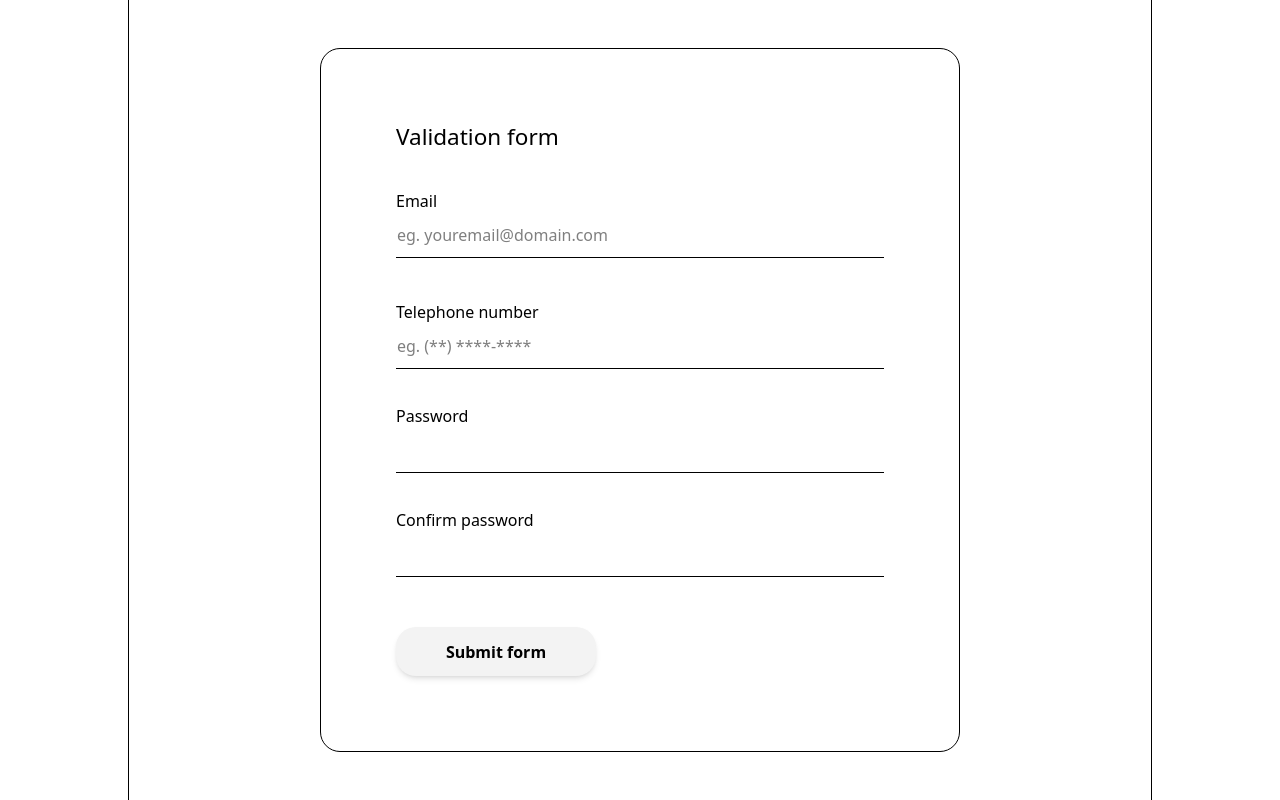
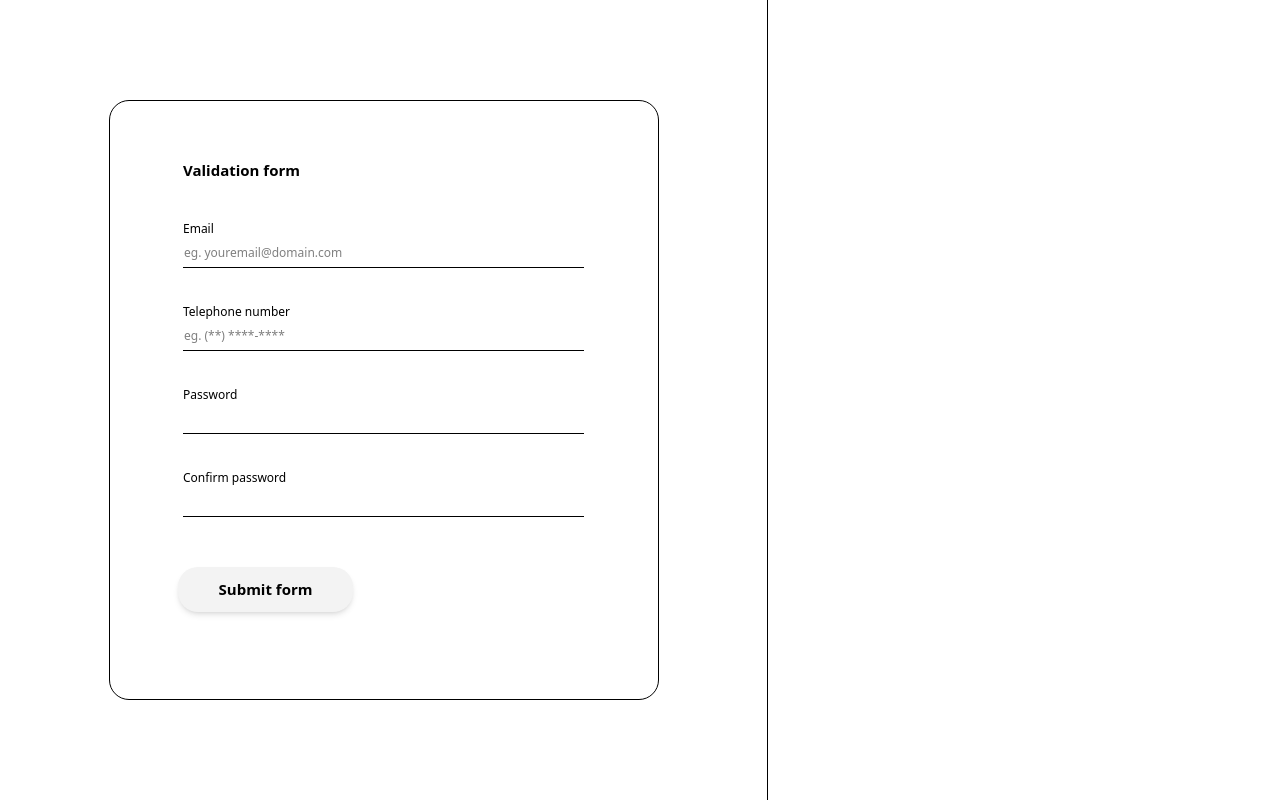
Before and after one commit to RedKatzen/miniform-tailwind-vite, a website built with Vite: page index.html in a window 1280 px wide. Built offline with nearby package versions, Linux system fonts and the light colour scheme.

Commit message:
Organizando estrutura do formulário

```diff
--- a/index.html
+++ b/index.html
@@ -8,45 +8,54 @@
   </head>
   <body>
 
-    <div class="border-l-[1px] border-r-[1px] h-screen w-4/5 flex items-center justify-center ml-auto mr-auto">
-      <div class="border-[1px] rounded-4xl min-h-[50%] w-5xl">
-        <form class="justify-start items-center m-30">
-          <div class="w-full mb-16">
-            <h1 class="text-4xl">
+    <div class="border-r-[1px] h-[100vh] w-3/5 flex items-center justify-center">
+      <div class="flex justify-center items-center border-[1px] rounded-4xl h-[600px] w-[550px]">
+        <form class="h-[30em] w-3/4">
+          <div class="w-full mb-12">
+            <h1 class="text-2xl font-bold pl-2">
               Validation form
             </h1>
           </div>
           <div class="w-full">
-            <div class="mb-14">
-              <label>Email</label>
+            <div class="w-full mb-5 p-2">
+              <label class="text-[12px]">Email</label>
               <div id="container-input-email" class="border-b-[1px]">
-                <input type="email" name="email" id="email" placeholder="eg. youremail@domain.com" class="w-full p-4 pl-[1px] outline-0" />
+                <input type="email" name="email" id="email" placeholder="eg. youremail@domain.com" class="w-full text-[12px] p-2 pl-[1px] outline-0" />
               </div>
               <div class="h-3">
-                <p class="error-message text-[15px] pt-2 text-red-500 hidden">This is not a email</p>
+                <p class="error-message text-[12px] pt-2 text-red-500 hidden">This is not a email</p>
               </div>
             </div>
-            <div class="mb-14">
-              <label>Telephone number</label>
+            <div class="w-full mb-5 p-2">
+              <label class="text-[12px]">Telephone number</label>
               <div class="border-b-[1px]">
-                <input type="number" name="teleNu" id="teleNu" placeholder="eg. (**) ****-****" class="w-full p-4 pl-[1px] outline-0" />
+                <input type="number" name="telefone" id="telefone" placeholder="eg. (**) ****-****" class="w-full text-[12px] p-2 pl-[1px] outline-0" />
+              </div>
+              <div class="h-3">
+                <p class="error-message text-[12px] pt-2 text-red-500 hidden">This is not a email</p>
               </div>
             </div>
-            <div class="mb-14">
-              <label>Password</label>
+            <div class="w-full mb-5 p-2">
+              <label class="text-[12px]">Password</label>
               <div class="border-b-[1px]">
-                <input type="password" name="password" id="password" class="w-full p-4 pl-[1px] outline-0" />
+                <input type="password" name="password" id="password" class="w-full text-[12px] p-2 pl-[1px] outline-0" />
+              </div>
+              <div class="h-3">
+                <p class="error-message text-[12px] pt-2 text-red-500 hidden">This is not a email</p>
               </div>
             </div>
-            <div class="mb-20">
-              <label>Confirm password</label>
+            <div class="w-full mb-5 p-2">
+              <label class="text-[12px]">Confirm password</label>
               <div class="border-b-[1px]">
-                <input type="password" name="confirm" id="confirm" class="w-full p-4 pl-[1px] outline-0" />
+                <input type="password" name="confirm" id="confirm" class="w-full text-[12px] p-2 pl-[1px] outline-0" />
+              </div>
+              <div class="h-3">
+                <p class="error-message text-[12px] pt-2 text-red-500 hidden">This is not a email</p>
               </div>
             </div>
-            <div class="w-full">
-              <div class="w-80 rounded-4xl flex justify-center bg-btn-primary shadow-md">
-                <button type="submit" class="w-full p-5 h-full font-bold">Submit form</button>
+            <div class="mt-15">
+              <div class="w-70 rounded-4xl flex justify-center bg-btn-primary shadow-md">
+                <button type="submit" class="w-full h-full font-bold text-2xl pb-5 pt-5">Submit form</button>
               </div>
             </div>
           </div>
--- a/src/input.css
+++ b/src/input.css
@@ -1,13 +1,13 @@
 @import "tailwindcss";
 
-@theme{
+@theme {
   --color-btn-primary: #f3f3f3;
 }
 
-html{
+html {
   font-size: 62.5%; /* 10px */
 }
 
-body{
+body {
   font-size: 1.6rem; /* 16px */
 }
--- a/src/main.js
+++ b/src/main.js
@@ -5,7 +5,7 @@ const regexEmail = (email) => {
   return String(email)
     .toLocaleLowerCase()
     .match(
-      /^(([^<>()[\]\\.,;:\s@"]+(\.[^<>()[\]\\.,;:\s@"]+)*)|.(".+"))@((\[[0-9]{1,3}\.[0-9]{1,3}\.[0-9]{1,3}\.[0-9]{1,3}\])|(([a-zA-Z\-0-9]+\.)+[a-zA-Z]{2,}))$/
+      /^(([^<>()[\]\\.,;:\s@"]+(\.[^<>()[\]\\.,;:\s@"]+)*)|.(".+"))@((\[[0-9]{1,3}\.[0-9]{1,3}\.[0-9]{1,3}\.[0-9]{1,3}\])|(([a-zA-Z\-0-9]+\.)+[a-zA-Z]{3,}))$/
     );
 };
 
--- a/tailwind.config.js
+++ b/tailwind.config.js
@@ -1,3 +1,8 @@
 module.exports = {
-  content: ['./index.html', './src/**/*.{js,cjs,mjs,ts,cts,mts}']
+  content: ['./index.html', './src/**/*.{js,cjs,mjs,ts,cts,mts}'],
+  theme: {
+    extend: {
+      // ...
+    }
+  }
 }
```
